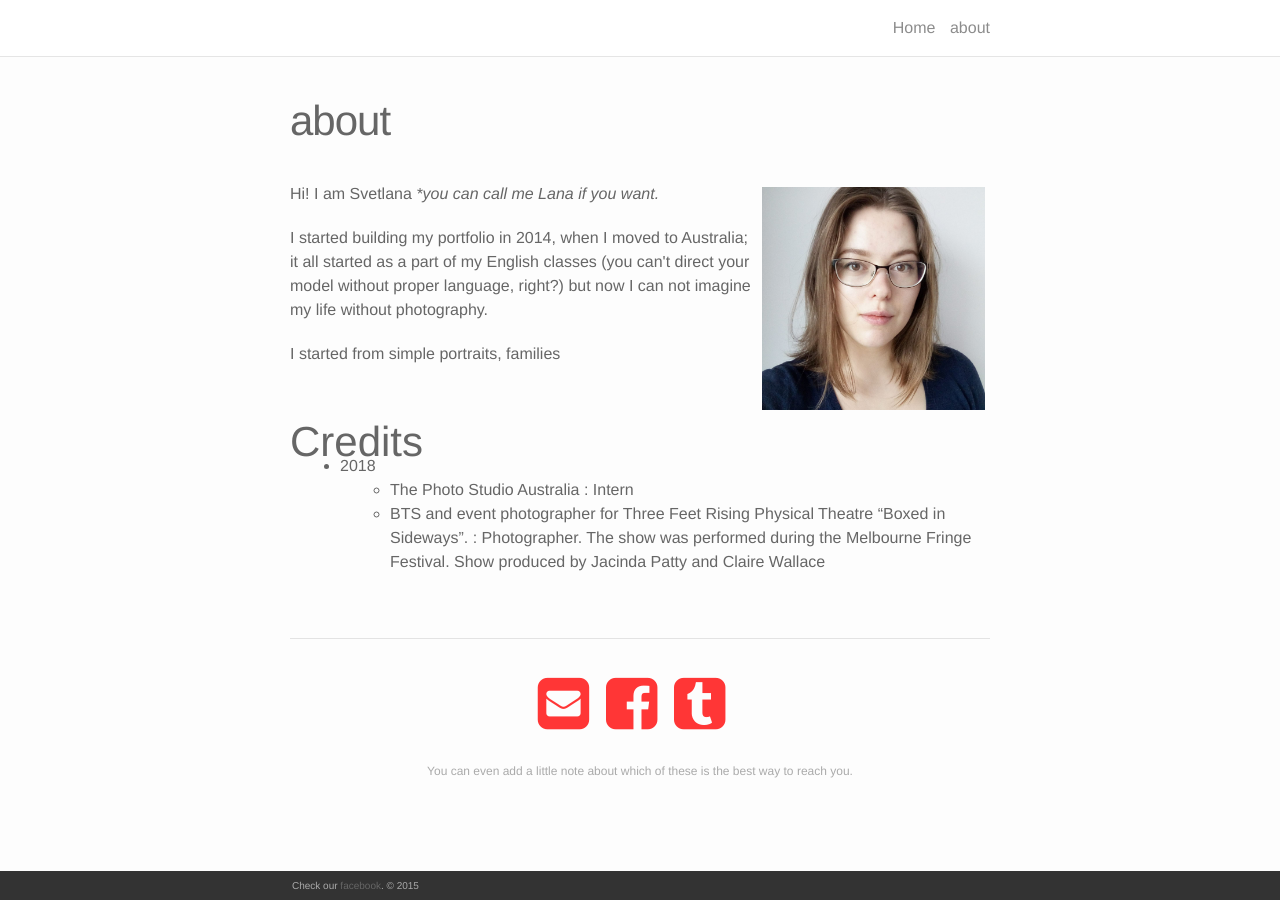
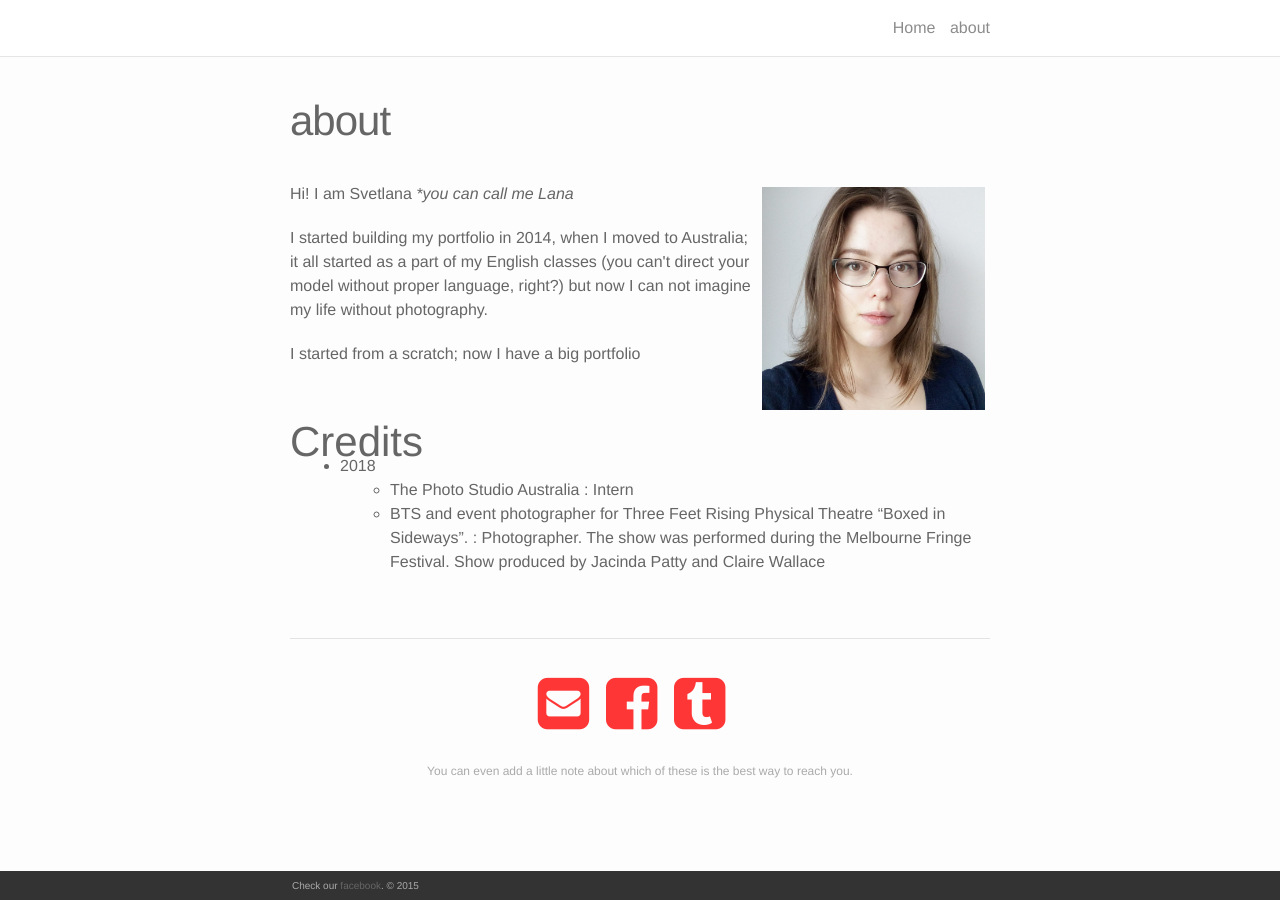
Before and after one commit to AlenPelin/keo-studio, a Jekyll site: the page built from about.md, in a window 1280 px wide. Built offline with Jekyll 4.4.1, drawn with Linux system fonts in a browser that asks for light colours; nearby versions of some CDN libraries.

Commit message:
Update from Forestry.io - Updated about.md

```diff
--- a/about.md
+++ b/about.md
@@ -6,11 +6,11 @@ permalink: "/about/"
 ---
 <img class="col one right" src="/media/avatar.jpg">
 
-<p>Hi! I am Svetlana <i>*you can call me Lana if you want.</i></p>
+<p>Hi! I am Svetlana <i>*you can call me Lana</i></p>
 
 <p>I started building my portfolio in 2014, when I moved to Australia; it all started as a part of my English classes (you can't direct your model without proper language, right?) but now I can not imagine my life without photography.</p>
 
-<p>I started from simple portraits,  families</p>
+<p>I started from a scratch; now I have a big portfolio</p>
 
 <br/>
 
```
